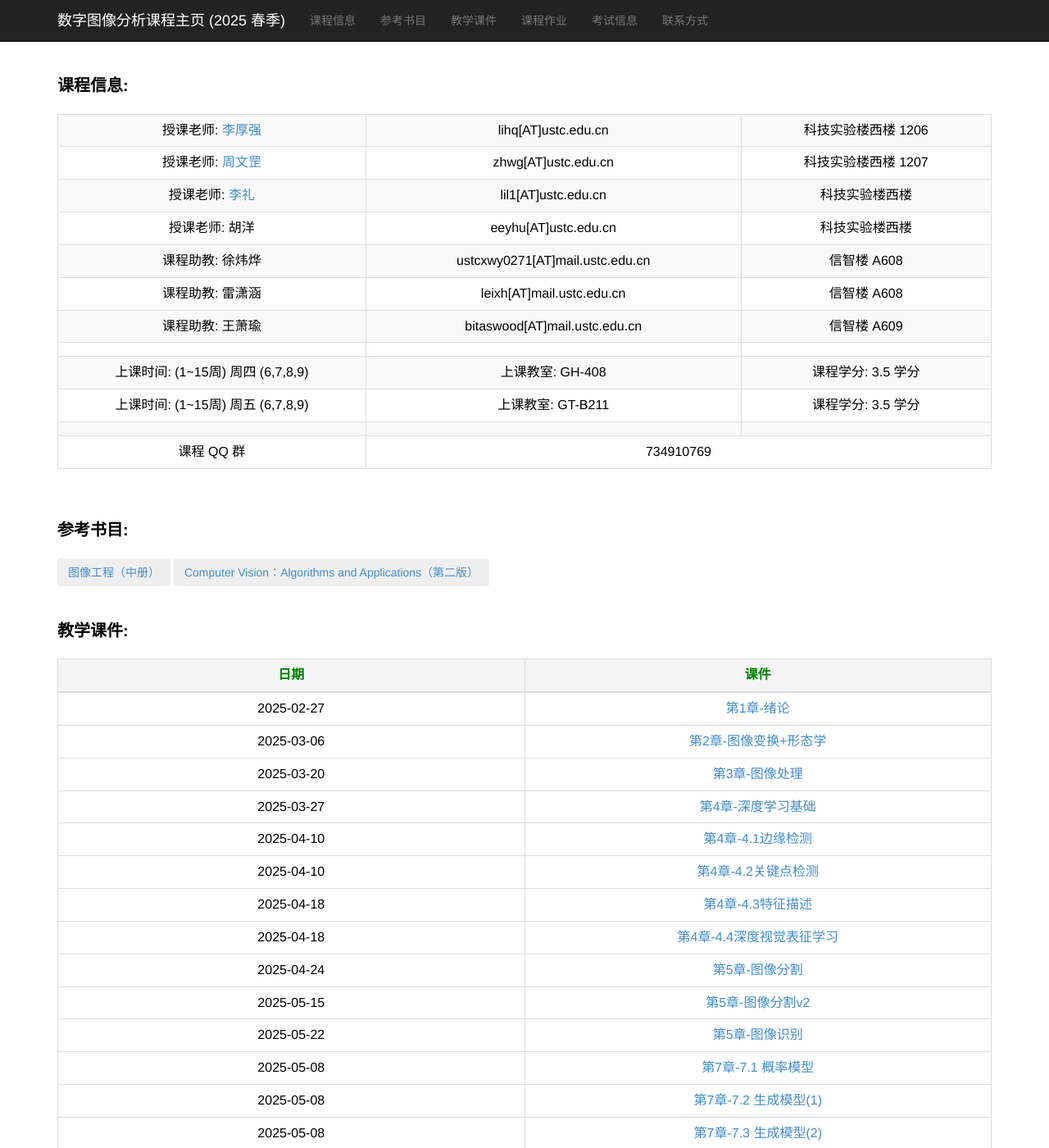
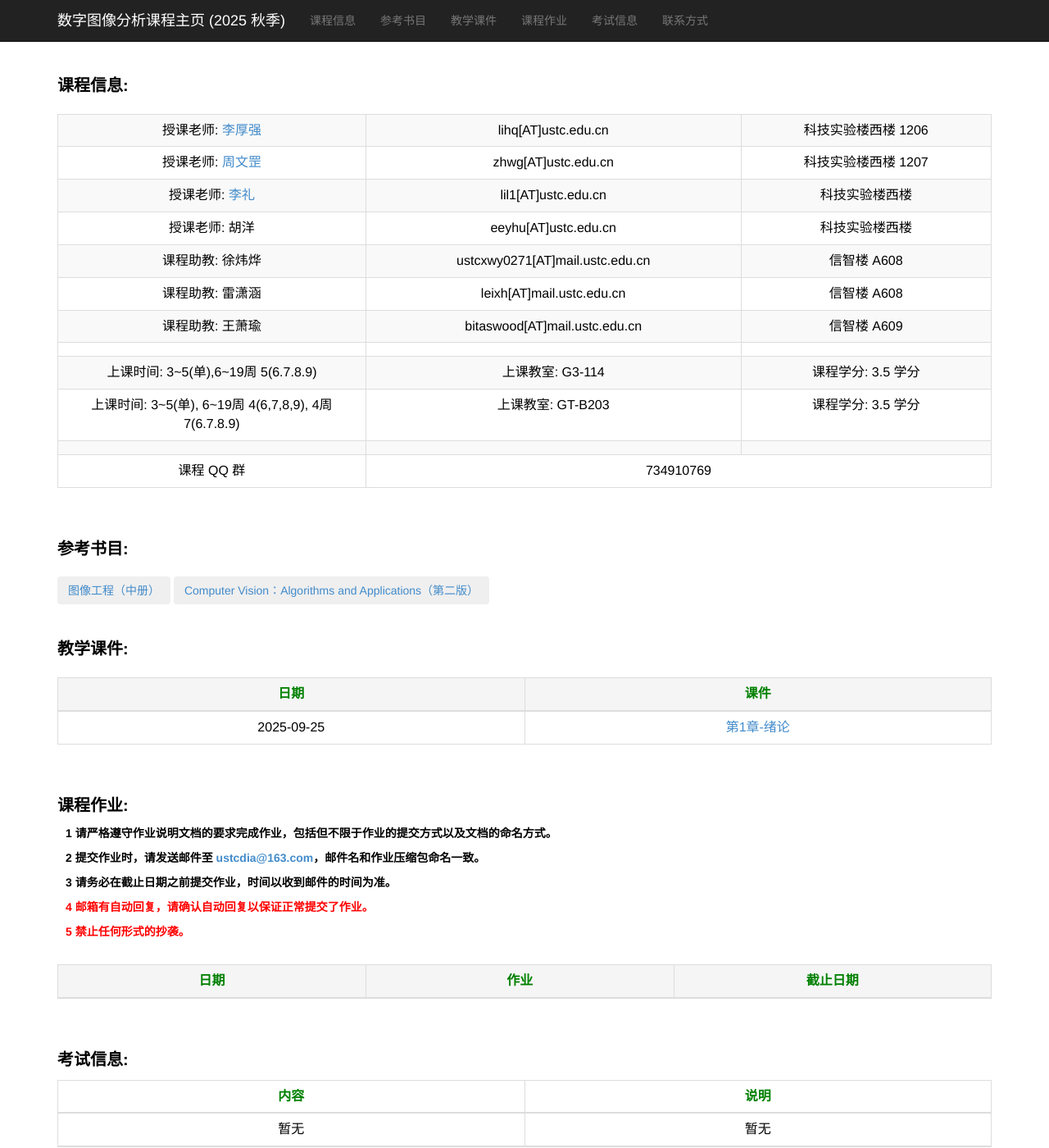
Before and after one commit to ustc-dia/ustc-dia.github.io, a Jekyll site: the page index.html, which Jekyll copies as it is, in a window 1280 px wide and 1400 px high. Shown: the whole window at 82% size. Built offline with Jekyll 4.4.1, drawn with Linux system fonts in a browser that asks for light colours; some of the changed text lies outside the part shown.

Commit message:
[feat] update info

```diff
--- a/index.html
+++ b/index.html
@@ -26,7 +26,7 @@
                         <span class="icon-bar"></span>
                         <span class="icon-bar"></span>
                     </button>
-                    <a class="navbar-brand active" href="#" style="color: white;">数字图像分析课程主页 (2025 春季)</a>
+                    <a class="navbar-brand active" href="#" style="color: white;">数字图像分析课程主页 (2025 秋季)</a>
                 </div>
                 <div id="navbar" class="navbar-collapse collapse">
                     <ul class="nav navbar-nav">
@@ -120,14 +120,14 @@
                 </tr>
 
                 <tr>
-                    <td>上课时间: (1~15周) 周四 (6,7,8,9)</td>
-                    <td>上课教室: GH-408</td>
+                    <td>上课时间: 3~5(单),6~19周 5(6.7.8.9)  </td>
+                    <td>上课教室:  G3-114</td>
                     <td>课程学分: 3.5 学分</td>
                 </tr>
 
                 <tr>
-                    <td>上课时间: (1~15周) 周五 (6,7,8,9)</td>
-                    <td>上课教室: GT-B211</td>
+                    <td>上课时间: 3~5(单), 6~19周 4(6,7,8,9), 4周 7(6.7.8.9) </td>
+                    <td>上课教室:  GT-B203 </td>
                     <td>课程学分: 3.5 学分</td>
                 </tr>
 
@@ -170,11 +170,11 @@
             <tbody>
 
                 <tr>
-                    <td>2025-02-27</td>
-                    <td><a href="./slides_2025_spring/DIA课件-第一章.pdf" target="_blank">第1章-绪论</a></td>
+                    <td>2025-09-25</td>
+                    <td><a href="./slides_2025_autumn/DIA课件-第1章.pdf" target="_blank">第1章-绪论</a></td>
                 </tr>
 
-                <tr>
+                <!-- <tr>
                     <td>2025-03-06</td>
                     <td><a href="./slides_2025_spring/DIA课件-第二章.pdf" target="_blank">第2章-图像变换+形态学</a></td>
                 </tr>
@@ -257,7 +257,7 @@
                 <tr>
                     <td>2025-06-19</td>
                     <td><a href="./slides_2025_spring/第13章 目标跟踪.pdf" target="_blank">第13章-目标跟踪</a></td>
-                </tr>
+                </tr> -->
 
                 <!--
                 <tr>
@@ -294,7 +294,7 @@
             <tbody>
 
 
-                <tr>
+                <!-- <tr>
                     <td>2025-05-29</td>
                     <td><a href="./homeworks_2025_spring/DIA第1次作业-2025春.pptx" target="_blank">第1次作业-基于球面哈希的图像检索</a></td>
                     <td>2025-06-08</td>
@@ -304,7 +304,7 @@
                     <td>2025-06-17</td>
                     <td><a href="./homeworks_2025_spring/DIA第2次作业.pptx" target="_blank">第2次作业-基于卷积神经网络的图像分类</a></td>
                     <td>2025-07-06</td>
-                </tr>
+                </tr> -->
                 <!--
                 <tr>
                     <td>2024-12-29</td>
```
Also changed, not shown: 1 other file.
